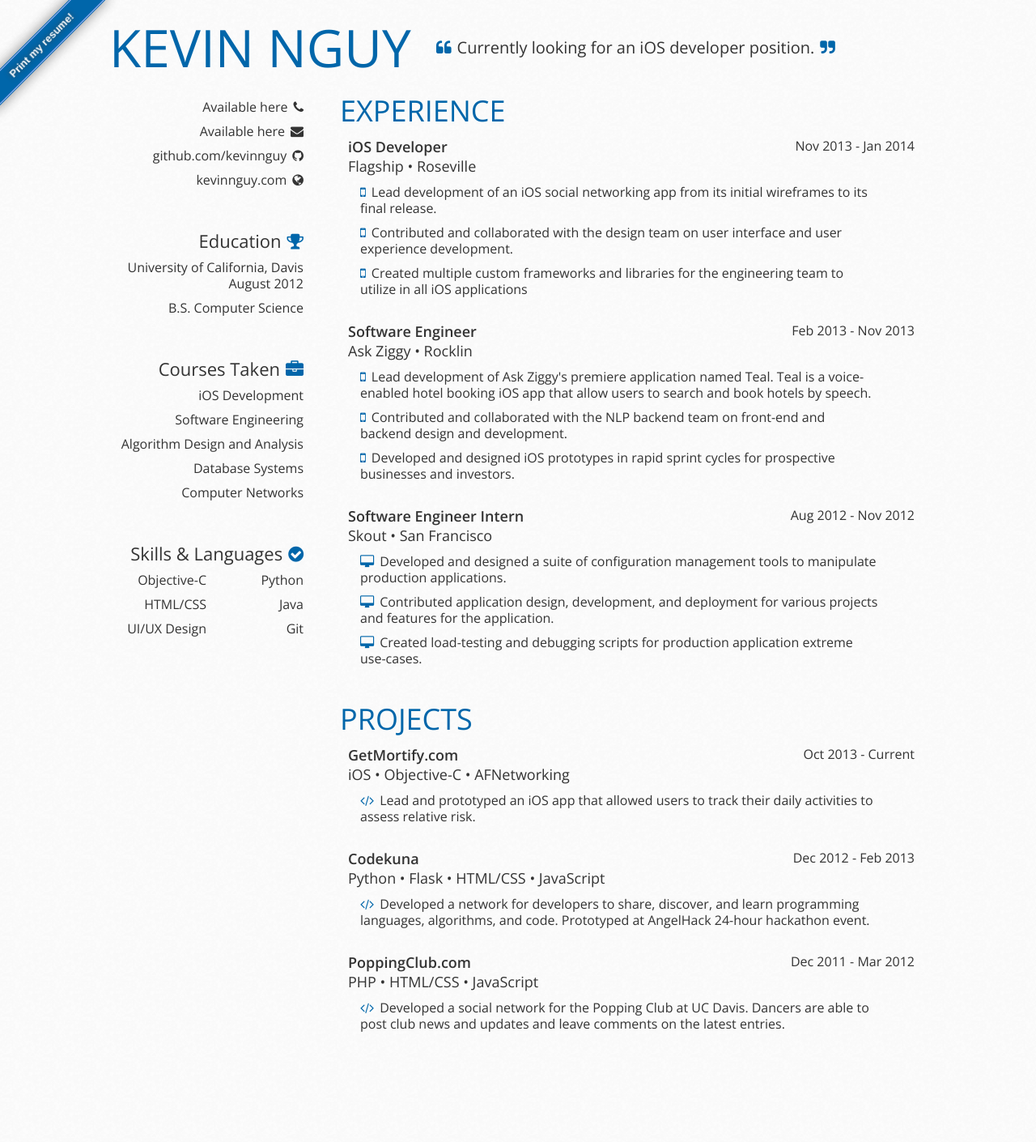
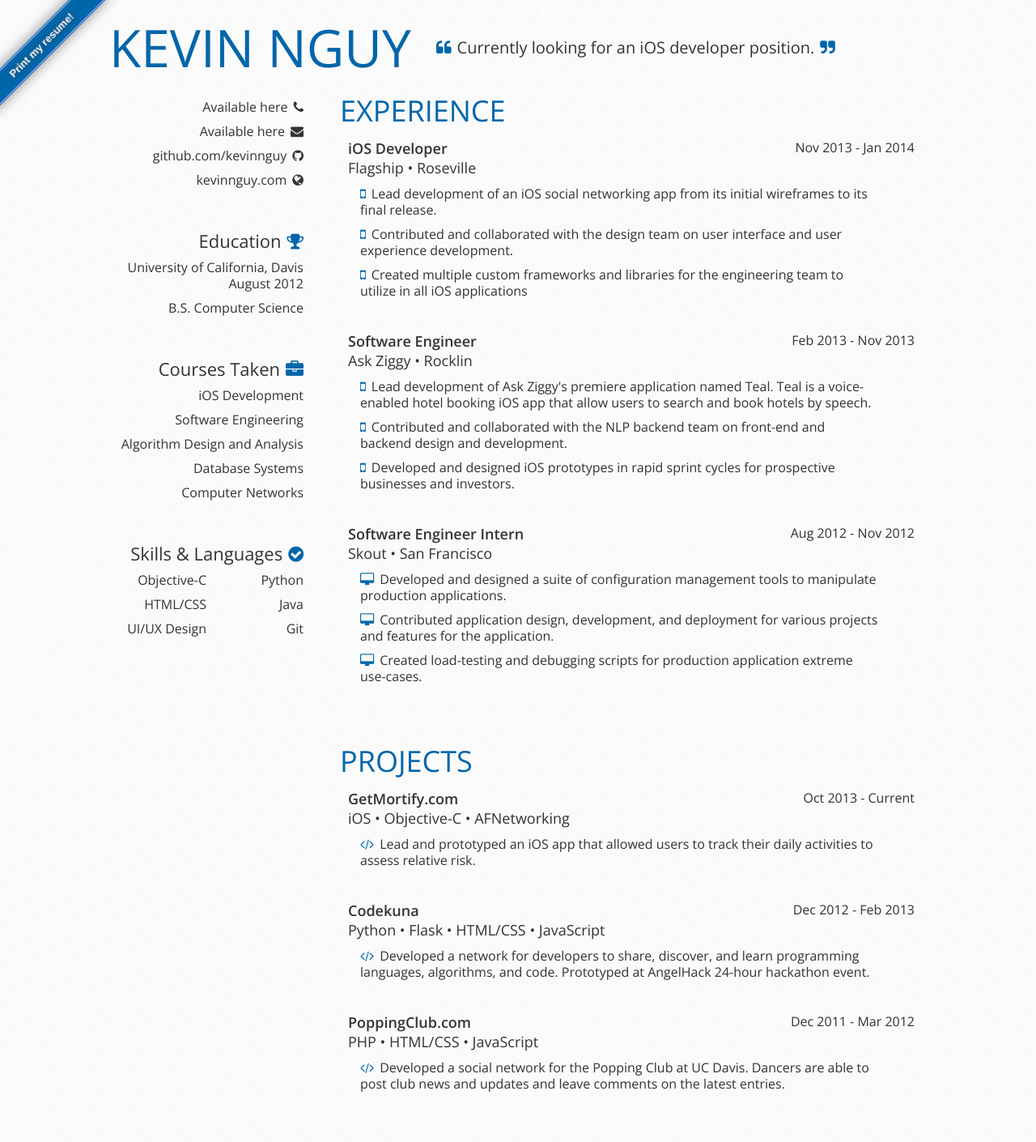
Before and after one commit to kevinnguy/kevinnguy.github.com, a Jekyll site: the page index.html, which Jekyll copies as it is, in a window 1280 px wide. Shown: the whole page at 81% size. Built offline with Jekyll 4.4.1, drawn with Linux system fonts in a browser that asks for light colours; before the commit the page ends 1326 px from its top, so only the background shows below that.

Commit message:
Updated styles css

```diff
--- a/static/css/style.css
+++ b/static/css/style.css
@@ -685,10 +685,10 @@
 #experience,#projects
 { font-size:36px;
   text-transform:uppercase;
-  margin-bottom:8px; }
+  margin-bottom:10px; }
 
 #projects
-{ margin-top:10px; }
+{ margin-top:30px; }
 
 .description
 { padding-right:7px; }
@@ -698,7 +698,7 @@
   color:#333; }
 
 .bottom
-{ margin-bottom:20px; }
+{ margin-bottom:30px; }
 
 .right
 { text-align:right; }
```
